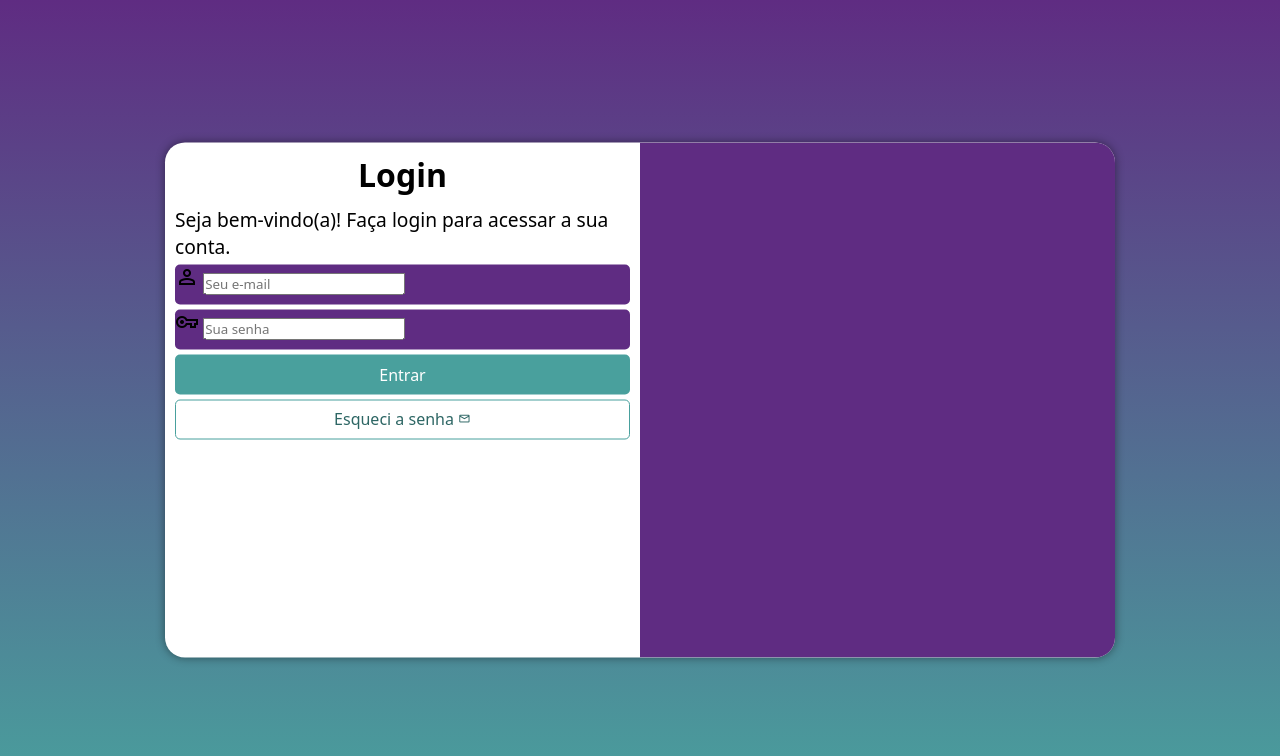
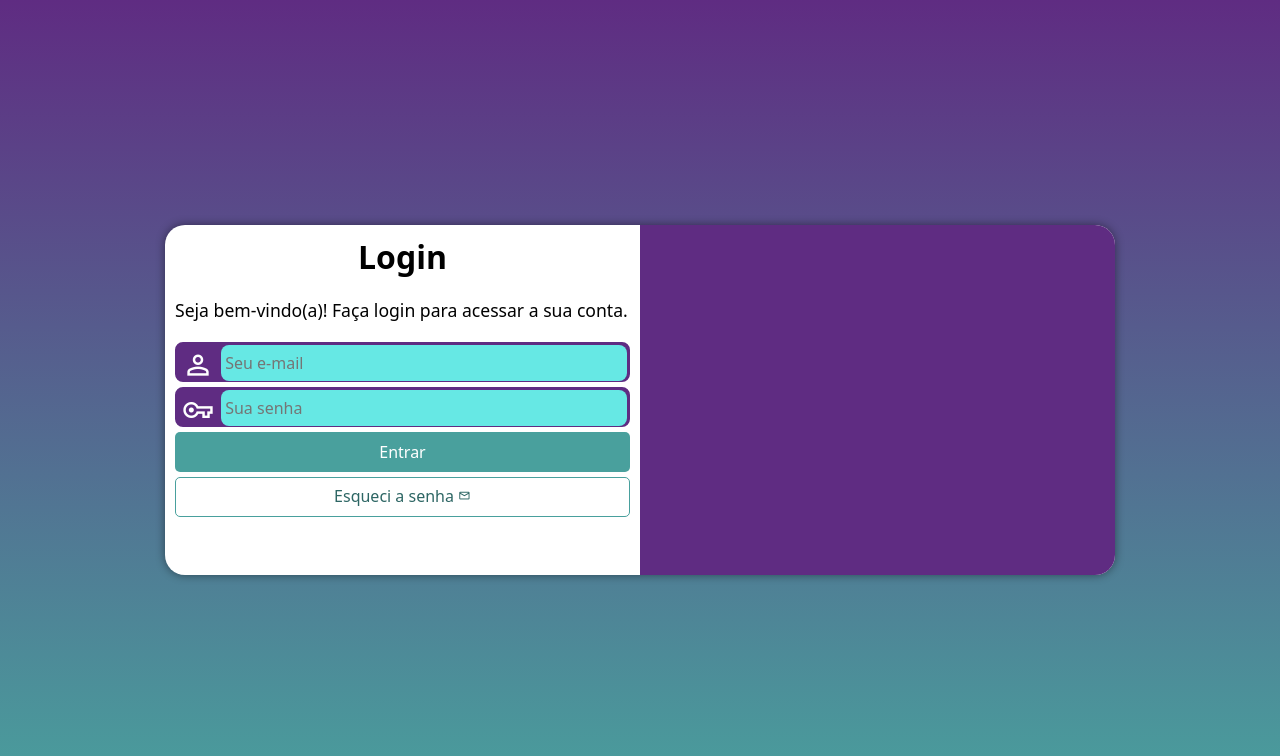
Before and after one commit to leoverissimo/projeto-login, a plain HTML site: page index.html in a window 1280 px wide. Drawn offline with nearby package versions, Linux system fonts and the light colour scheme.

Commit message:
Fim do projeto login

```diff
--- a/estilos/media-query.css
+++ b/estilos/media-query.css
@@ -10,6 +10,7 @@ Grandes telas: acima de 1200px
 */
 
 @media screen and (min-width: 768px) and (max-width: 992px) {
+    /* Configuração para tablet */
 
     body {
         background-image: linear-gradient(to top, #49a09d, #5f2c82);
@@ -17,6 +18,7 @@ Grandes telas: acima de 1200px
 
     section#login {
         width: 80vw;
+        height: 280px;
     }
 
     section#login > div#imagem {
@@ -32,6 +34,7 @@ Grandes telas: acima de 1200px
 }
 
 @media screen and (min-width: 992px) {
+    /* Configuração para desktop */
 
     body {
         background-image: linear-gradient(to top, #49a09d, #5f2c82);
@@ -39,6 +42,7 @@ Grandes telas: acima de 1200px
 
     section#login {
         width: 950px;
+        height: 350px;
     }
 
     section#login > div#imagem {
@@ -57,6 +61,7 @@ Grandes telas: acima de 1200px
     }
 
     div#formulario > p {
-        font-size: 1.2em;
+        font-size: 1.1em;
+        margin: 20px 0px;
     }
 }
--- a/estilos/style.css
+++ b/estilos/style.css
@@ -29,7 +29,6 @@ section#login {
     position: absolute;
     top: 50%;
     left: 50%;
-    transform: translate(-50%, -50%);
     overflow: hidden;
 
     background-color: white;
@@ -38,6 +37,7 @@ section#login {
     border-radius: 20px;
     box-shadow: 0px 0px 10px rgba(0, 0, 0, 0.456);
 
+    transform: translate(-50%, -50%);
     transition: width 0.3s, height 0.3s;
     transition-timing-function: ease;
 }
@@ -66,15 +66,39 @@ div#formulario > p {
 
 form > div.campo {
     background-color: #5f2c82;
+    border: 2px solid #5f2c82;
     width: 100%;
     display: block;
     height: 40px;
-    border-radius: 5px;
+    border-radius: 8px;
     margin: 5px 0px;
 }
 
 div.campo > label {
     display: none;
+}
+
+div.campo > span {
+    color: white;
+    font-size: 2em;
+    width: 40px;
+    padding: 5px;
+}
+
+div.campo > input {
+    background-color: #66e8e4;
+    font-size: 1em;
+    width: calc(100% - 45px);
+    height: 100%;
+    border: 0px;
+    border-radius: 8px;
+    padding: 4px;
+    transform: translateY(-12px);
+}
+
+div.campo > input:focus-within {
+    background-color: white;
+    border: none;
 }
 
 form > input[type=submit] {
```
